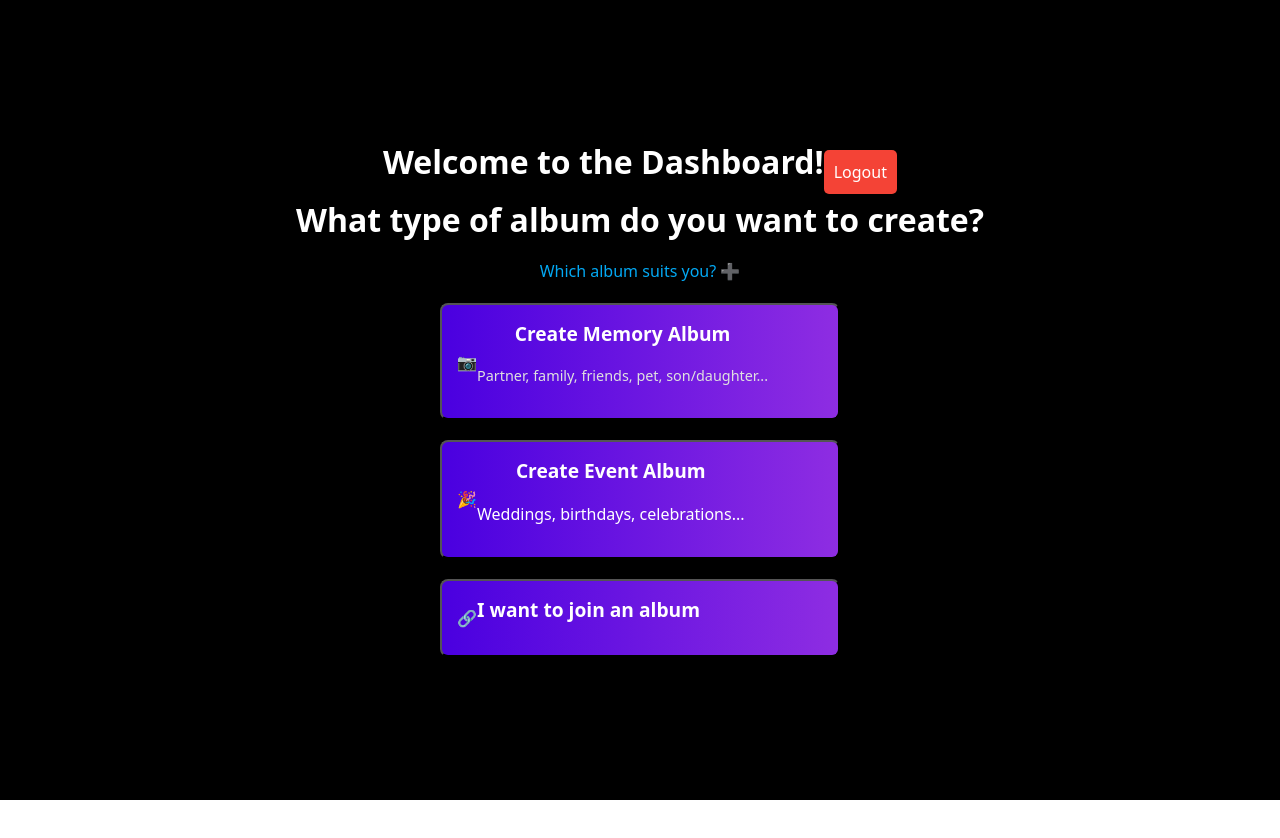
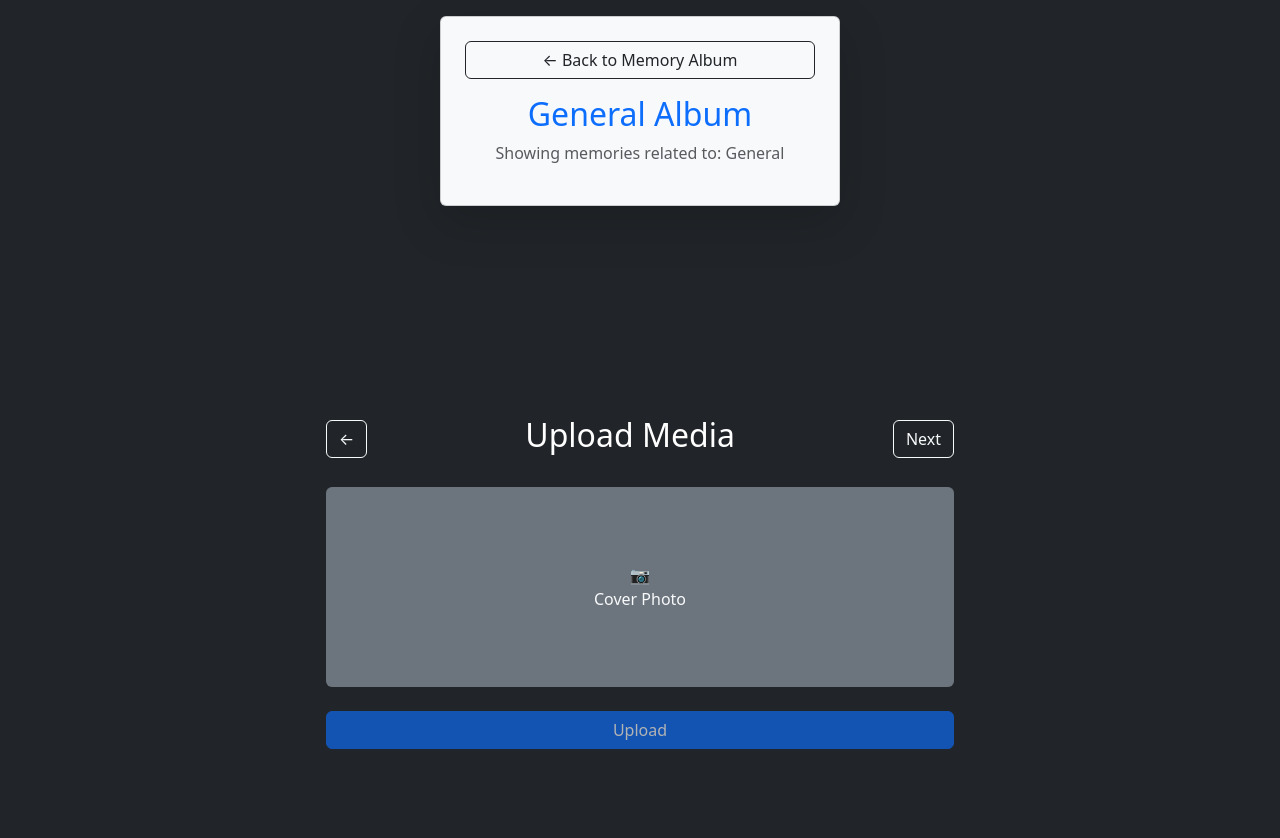
Before and after one commit to S-Beaula/React-project, a React (Vite) app: page /category-album in a window 1280 px wide. Before the commit this address led to /dashboard. Shown: the top 838 px of the page. Before the commit the page ends 800 px from the top, so only its background shows below. Built offline with nearby package versions, Linux system fonts and the light colour scheme; no server answers; sample sign-in values are in the browser's storage.

Commit message:
Memory Vault React-Project

```diff
--- a/src/App.jsx
+++ b/src/App.jsx
@@ -6,7 +6,7 @@ import Login from "./Components/Authentication/Login/login";
 import Dashboard from "./Components/Dashboard/dashboard";
 import MemoryAlbum from "./Components/Dashboard/memory_album";
 import EventAlbum from "./Components/Dashboard/event_album";
-import FriendsPage from "./Components/Dashboard/friend";
+import AlbumCategory from "./Components/Dashboard/album_category";
 import { onAuthStateChanged, signOut } from "firebase/auth";
 import { author } from "./authconfig";
 
@@ -22,7 +22,7 @@ const App = () => {
       setLoading(false);
     });
     return () => unsubscribe();
-  }, []); // ✅ Runs only once when the component mounts
+  }, []);
 
   const handleLogout = () => {
     signOut(author).then(() => setUser(null));
@@ -54,7 +54,8 @@ const App = () => {
             <Route path="/dashboard" element={<Dashboard onLogout={handleLogout} />} />
             <Route path="/memory-album" element={<MemoryAlbum />} />
             <Route path="/event-album" element={<EventAlbum />} />
-            <Route path="/friends" element={<FriendsPage />} />
+            <Route path="/category-album" element={<AlbumCategory />} />
+
           </>
         ) : (
           <>
--- /dev/null
+++ b/src/Components/Dashboard/album_category.jsx
@@ -0,0 +1,32 @@
+import React from "react";
+import UploadMedia from "../UploadMedia/upload_media";
+import { useNavigate, useLocation } from "react-router-dom";
+
+
+import "bootstrap/dist/css/bootstrap.min.css";
+
+const AlbumCategory = () => {
+  const navigate = useNavigate();
+  const location = useLocation();
+
+  const params = new URLSearchParams(location.search);
+  const category = params.get("type") || "General";
+
+  return (
+    <div>
+      <div className="container-fluid d-flex justify-content-center align-items-center vh-50 bg-dark text-white">
+      <div className="card p-4 text-center shadow-lg bg-light mt-3" style={{ width: "400px" }}>
+        <button onClick={() => navigate("/memory-album")} className="btn btn-outline-dark mb-3">
+          ← Back to Memory Album
+        </button>
+        <h2 className="text-primary">{category} Album</h2>
+        <p className="text-muted">Showing memories related to: {category}</p>
+      </div>
+
+    </div>
+    <UploadMedia/>
+    </div>
+  );
+};
+
+export default AlbumCategory;
--- a/src/Components/Dashboard/event_album.jsx
+++ b/src/Components/Dashboard/event_album.jsx
@@ -29,7 +29,17 @@ const EventAlbum = () => {
     { name: "Reunion", icon: <FaHandshake /> },
     { name: "Others", icon: <FaEllipsisH /> },
   ];
-
+  const handleAlbumCategory=(event)=>{
+    const albumCategories=[
+      "Wedding","Birthday","Festival","Anniversary",
+      "Conference","Concert","Trip","Graduation","Competition","Reunion","Others"]
+    if(albumCategories.includes(event)){
+      navigate(`/category-album?type=${event}`)
+    }
+    else{
+      navigate(`/memory_vault`)
+    }
+  }
   return (
     <div className="w-full h-screen p-4 flex flex-col items-center justify-center bg-black text-white">
       <div className="back-arrow" onClick={() => navigate("/dashboard")}>
@@ -61,6 +71,7 @@ const EventAlbum = () => {
               cursor: "pointer",
               transition: "transform 0.3s ease, box-shadow 0.3s ease",
             }}
+            onClick={()=>handleAlbumCategory(event.name)}
             onMouseOver={(e) => {
               e.target.style.transform = "scale(1.05)";
               e.target.style.boxShadow = "0 8px 12px rgba(0, 0, 0, 0.2)";
--- a/src/Components/Dashboard/friend.jsx
+++ /dev/null
@@ -1,12 +0,0 @@
-import React from "react";
-
-const FriendsPage = () => {
-  return (
-    <div className="friends-page">
-      <h2>Friends Album</h2>
-      <p>Here you can add photos and memories related to your friends!</p>
-    </div>
-  );
-};
-
-export default FriendsPage;
--- a/src/Components/Dashboard/memory_album.jsx
+++ b/src/Components/Dashboard/memory_album.jsx
@@ -1,12 +1,12 @@
-import React from "react";
+import React, { Component } from "react";
 import { FaUserFriends, FaHeart, FaHome, FaChild, FaPaw, FaUser, FaBriefcase, FaSchool, FaUsers, FaPaintBrush, FaEllipsisH } from "react-icons/fa";
 import { useNavigate } from "react-router-dom";
-import FriendsPage from "./friend";
+import FriendsPage from "./album_category";
 const MemoryAlbum = () => {
   const navigate=useNavigate()
   const categories = [
-        { name: "Friends", icon: <FaUserFriends />,path:"/friends"},
-        { name: "Couple", icon: <FaHeart /> },
+        { name: "Friends", icon: <FaUserFriends />},
+        { name: "Couple", icon: <FaHeart />,},
         { name: "Family", icon: <FaHome /> },
         { name: "Child", icon: <FaChild /> },
         { name: "Pet", icon: <FaPaw /> },
@@ -17,6 +17,19 @@ const MemoryAlbum = () => {
         { name: "Hobby", icon: <FaPaintBrush /> },
         { name: "Others", icon: <FaEllipsisH /> },
       ];
+      const handleCategoryAlbums = (category) => {
+        const memoryCategories = [
+          "Friends", "Couple", "Family", "Child", "Pet",
+          "Individual", "Work", "Class", "Team", "Hobby", "Others"
+        ];
+
+        if (memoryCategories.includes(category)) {
+          navigate(`/category-album?type=${category}`);
+        } else {
+          navigate("/memory_vault");
+        }
+      };
+
   return (
     <div className="w-full h-screen p-4 flex flex-col items-center justify-center bg-black text-white">
        <div className="back-arrow" onClick={() => navigate("/dashboard")}>
@@ -49,7 +62,7 @@ const MemoryAlbum = () => {
               cursor: "pointer",
               transition: "transform 0.3s ease, box-shadow 0.3s ease",
             }}
-            onClick={() => navigate(category.path)}
+            onClick={() => handleCategoryAlbums(category.name)}
 
             onMouseOver={(e) => {
               e.target.style.transform = "scale(1.05)";
--- /dev/null
+++ b/src/Components/UploadMedia/upload_media.jsx
@@ -0,0 +1,115 @@
+import React, { useState } from "react";
+import { storage, author } from "../../authconfig";
+import { ref, uploadBytesResumable, getDownloadURL } from "firebase/storage";
+import imageCompression from "browser-image-compression";
+import { toast } from "react-toastify";
+import "bootstrap/dist/css/bootstrap.min.css";
+import "react-toastify/dist/ReactToastify.css";
+
+const UploadMedia = ({ category }) => {
+  const [file, setFile] = useState(null);
+  const [uploadProgress, setUploadProgress] = useState(0);
+  const [error, setError] = useState("");
+
+  const validTypes = ["image/jpeg", "image/png", "video/mp4", "video/mov"];
+
+  const handleFileChange = async (e) => {
+    const selectedFile = e.target.files[0];
+    if (!selectedFile) return;
+
+    if (!validTypes.includes(selectedFile.type)) {
+      setError("Unsupported file type! Only JPG, PNG, MP4, and MOV are allowed.");
+      return;
+    }
+
+    if (selectedFile.size > 10 * 1024 * 1024) {
+      toast.info("File is large, compressing...");
+      try {
+        const options = { maxSizeMB: 1, maxWidthOrHeight: 1920 };
+        const compressedFile = await imageCompression(selectedFile, options);
+        setFile(compressedFile);
+      } catch (error) {
+        setError("Compression failed.");
+        console.error(error);
+      }
+    } else {
+      setFile(selectedFile);
+    }
+  };
+
+  const handleUpload = async () => {
+    if (!file) {
+      setError("No file selected!");
+      return;
+    }
+
+    setError("");
+    const user = author.currentUser;
+    if (!user) {
+      setError("You need to be logged in to upload!");
+      return;
+    }
+
+    const filePath = `albums/${category}/${user.uid}_${Date.now()}_${file.name}`;
+    const storageRef = ref(storage, filePath);
+    const uploadTask = uploadBytesResumable(storageRef, file);
+
+    uploadTask.on(
+      "state_changed",
+      (snapshot) => {
+        const progress = (snapshot.bytesTransferred / snapshot.totalBytes) * 100;
+        setUploadProgress(progress);
+      },
+      (error) => {
+        setError("Upload failed!");
+        console.error(error);
+      },
+      async () => {
+        const downloadURL = await getDownloadURL(uploadTask.snapshot.ref);
+        toast.success("Upload successful!");
+        console.log("File available at:", downloadURL);
+      }
+    );
+  };
+
+  return (
+    <div className="container-fluid d-flex justify-content-center align-items-center vh-100 bg-dark text-white">
+      <div className="w-50 text-center mb-5">
+        <div className="d-flex justify-content-between align-items-center mb-4">
+          <button className="btn btn-outline-light">←</button>
+          <h2>Upload Media</h2>
+          <button className="btn btn-outline-light">Next</button>
+        </div>
+
+        <div className="bg-secondary rounded w-100 d-flex align-items-center justify-content-center" style={{ height: "200px" }}>
+          {file ? (
+            <img src={URL.createObjectURL(file)} alt="Preview" className="w-100 h-70 rounded" />
+          ) : (
+            <label className="d-flex flex-column align-items-center cursor-pointer">
+              <span className="text-light">📷</span>
+              <span className="text-light">Cover Photo</span>
+              <input type="file" className="d-none" onChange={handleFileChange} />
+            </label>
+          )}
+        </div>
+
+        {uploadProgress > 0 && (
+          <div className="mt-2">
+            <div className="progress">
+              <div className="progress-bar bg-primary" role="progressbar" style={{ width: `${uploadProgress}%` }}></div>
+            </div>
+            <p className="text-light mt-1">Upload Progress: {uploadProgress.toFixed(2)}%</p>
+          </div>
+        )}
+
+        {error && <p className="text-danger mt-2">{error}</p>}
+
+        <button onClick={handleUpload} className="btn btn-primary w-100 mt-4" disabled={!file}>
+          Upload
+        </button>
+      </div>
+    </div>
+  );
+};
+
+export default UploadMedia;
--- a/src/authconfig.jsx
+++ b/src/authconfig.jsx
@@ -2,6 +2,7 @@
 import { initializeApp } from "firebase/app";
 import { getAuth } from "firebase/auth";
 import {getDatabase} from 'firebase/database'
+import { getStorage } from "firebase/storage";
 
 const firebaseConfig = {
   apiKey: "AIzaSyAMh9xFYrQpz9eKhIRYBrWy1lmFybf59bQ",
@@ -15,5 +16,6 @@ const firebaseConfig = {
 
 
 const app = initializeApp(firebaseConfig);
+export const storage=getStorage(app)
 export const author = getAuth(app);
 export const db=getDatabase(app)
```
Also changed, not shown: package.json (+13 -2 lines), src/cors.json (added, +8 -0 lines), 1 other file (tests, documents, lock files or other folders).
